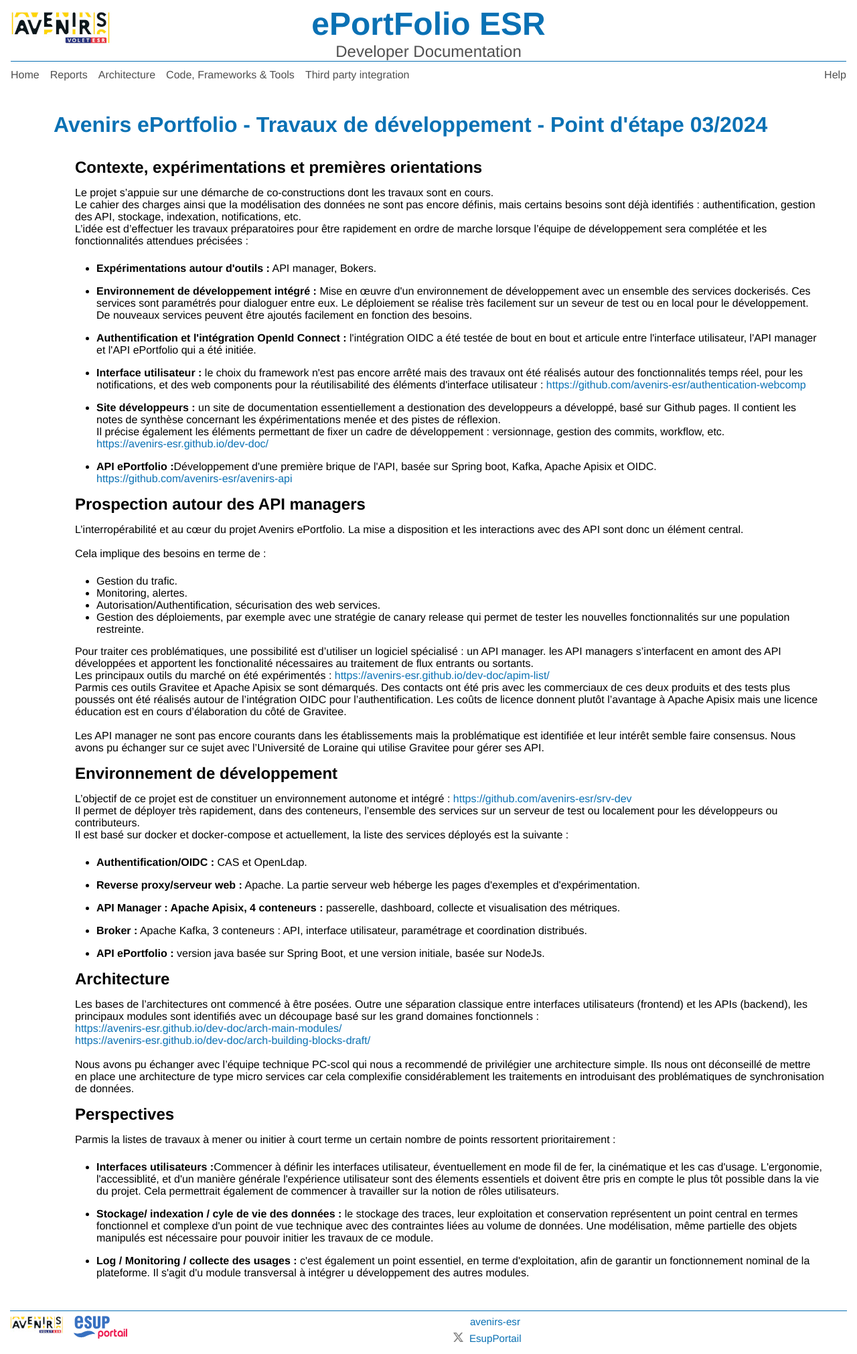
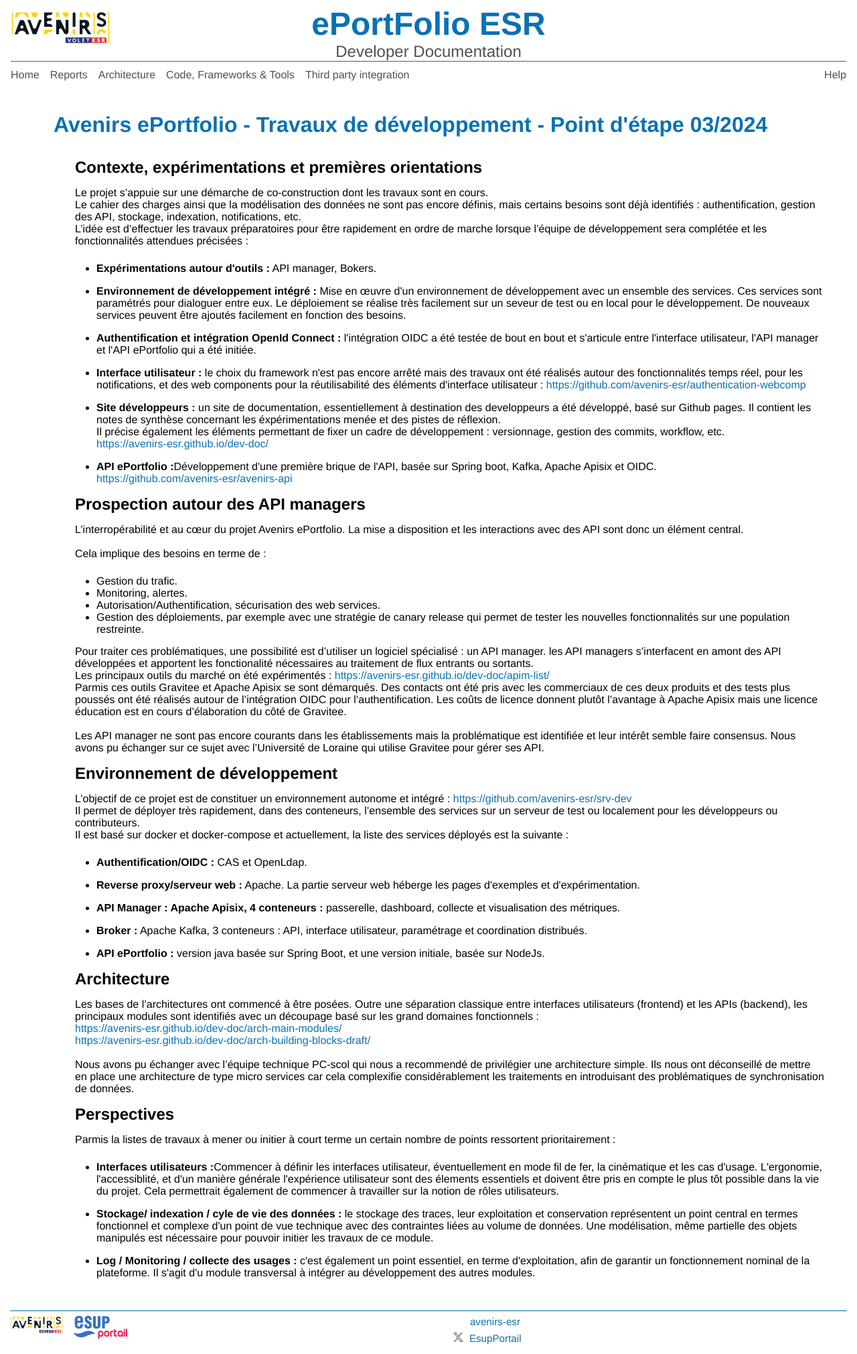
Before and after one commit to giraudin/dev-doc, a Jekyll site: the page built from pages/reports/03_2024_dev_note.markdown, in a window 1280 px wide. Shown: the whole page at 67% size. Built offline with Jekyll 4.4.1, drawn with Linux system fonts in a browser that asks for light colours.

Commit message:
fix: typo

```diff
--- a/pages/reports/03_2024_dev_note.markdown
+++ b/pages/reports/03_2024_dev_note.markdown
@@ -7,16 +7,16 @@ is_menu_entry: false
 
 
 # Contexte, expérimentations et premières orientations
-Le projet s'appuie sur une démarche de co-constructions dont les travaux sont en cours. <br/>
+Le projet s'appuie sur une démarche de co-construction dont les travaux sont en cours. <br/>
 Le cahier des charges ainsi que la modélisation des données ne sont pas encore définis, mais certains besoins sont déjà identifiés : authentification, gestion des API, stockage, indexation, notifications, etc.<br/>
  L'idée est d'effectuer les travaux préparatoires pour être rapidement en ordre de marche lorsque l'équipe de développement sera complétée et les fonctionnalités attendues précisées :
 <ul class=spaced>
     <li> <b>Expérimentations autour d'outils :</b> API manager, Bokers.</li>
-    <li> <b>Environnement de développement intégré : </b>Mise en œuvre d'un environnement de développement avec un ensemble des services dockerisés. Ces services sont paramétrés pour dialoguer entre eux. Le déploiement se réalise très facilement sur un seveur de test ou en local pour le développement. De nouveaux services peuvent être ajoutés facilement en fonction des besoins.</li>
-    <li> <b>Authentification et l'intégration OpenId Connect : </b> l'intégration OIDC a été testée de bout en bout et articule entre l'interface utilisateur, l'API manager et l'API ePortfolio qui a été initiée.</li>
+    <li> <b>Environnement de développement intégré : </b>Mise en œuvre d'un environnement de développement avec un ensemble des services. Ces services sont paramétrés pour dialoguer entre eux. Le déploiement se réalise très facilement sur un seveur de test ou en local pour le développement. De nouveaux services peuvent être ajoutés facilement en fonction des besoins.</li>
+    <li> <b>Authentification et intégration OpenId Connect : </b> l'intégration OIDC a été testée de bout en bout et s'articule entre l'interface utilisateur, l'API manager et l'API ePortfolio qui a été initiée.</li>
     <li> <b>Interface utilisateur :</b> le choix du framework n'est pas encore arrêté mais des travaux ont été réalisés autour des fonctionnalités temps réel, pour les notifications, et des web components pour la réutilisabilité des éléments d'interface utilisateur :
     <a href="https://github.com/avenirs-esr/authentication-webcomp" target ="_blank">https://github.com/avenirs-esr/authentication-webcomp</a></li>
-    <li> <b>Site développeurs : </b> un site de documentation essentiellement a destionation des developpeurs a développé, basé sur Github pages. Il contient les notes de synthèse concernant les éxpérimentations menée et des pistes de réflexion.<br/>
+    <li> <b>Site développeurs : </b> un site de documentation, essentiellement à destination des developpeurs a été développé, basé sur Github pages. Il contient les notes de synthèse concernant les éxpérimentations menée et des pistes de réflexion.<br/>
      Il précise également les éléments permettant de fixer un cadre de développement : versionnage, gestion des commits, workflow, etc.<br/>
      <a href="https://avenirs-esr.github.io/dev-doc/" target ="_blank">https://avenirs-esr.github.io/dev-doc/</a>
  </li>
@@ -64,5 +64,5 @@ Parmis la listes de travaux à mener ou initier à court terme un certain nombre
 
 <li><b>Stockage/ indexation / cyle de vie des données :</b> le stockage des traces, leur exploitation et conservation représentent un point central en termes fonctionnel et complexe d'un point de vue technique avec des contraintes liées au volume de données. Une modélisation, même partielle des objets manipulés est nécessaire pour pouvoir initier les travaux de ce module.</li>
 
-<li><b>Log / Monitoring / collecte des usages : </b> c'est également un point essentiel, en terme d'exploitation, afin de garantir un fonctionnement nominal de la plateforme. Il s'agit d'u module transversal à intégrer u développement des autres modules.</li>
+<li><b>Log / Monitoring / collecte des usages : </b> c'est également un point essentiel, en terme d'exploitation, afin de garantir un fonctionnement nominal de la plateforme. Il s'agit d'u module transversal à intégrer au développement des autres modules.</li>
 </ul>
```
